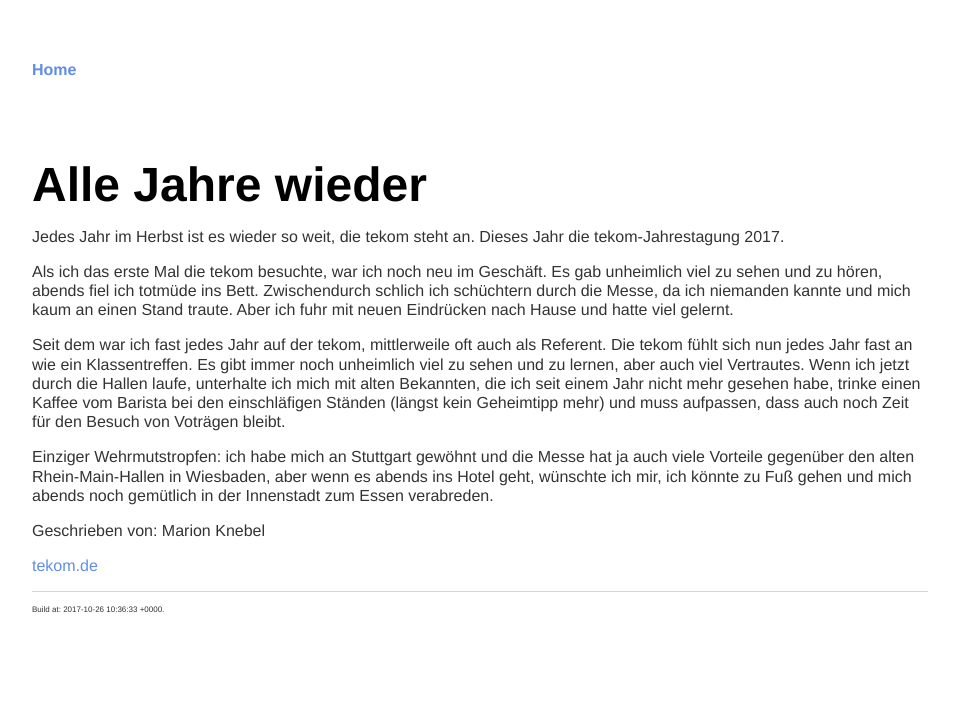
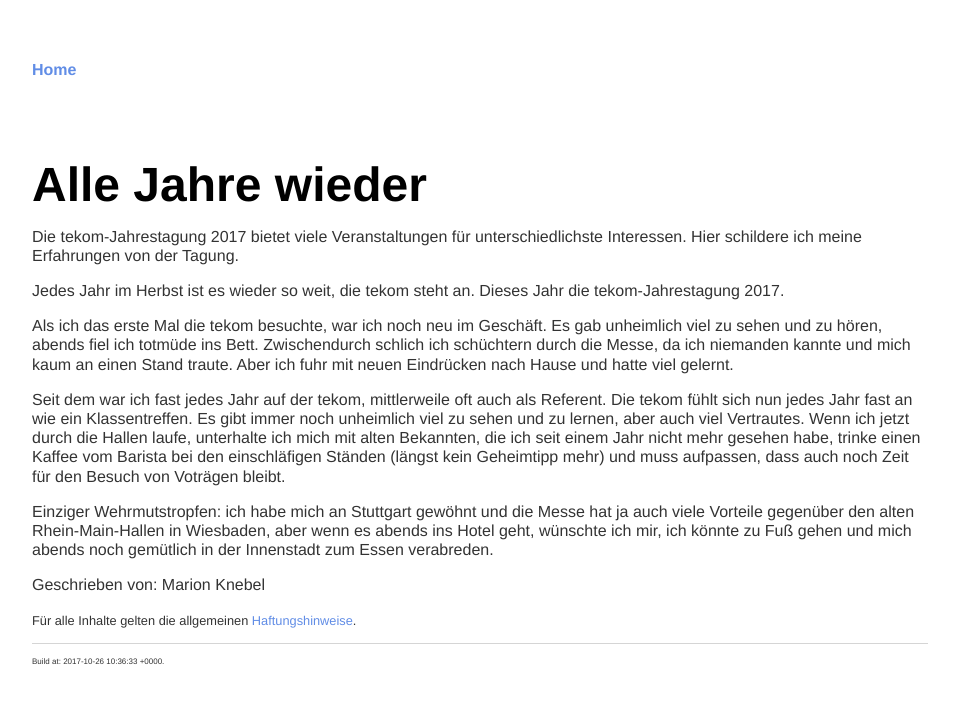
Before and after one commit to parson-AG/tekom2017_markdown_workshop_2, a Jekyll site: the page built from _doc-stories/mknebel.md, in a window 1280 px wide. Shown: the top 703 px of the page, without its empty margins (160-1119 px from the left). Built offline with Jekyll 4.4.1, drawn with Linux system fonts in a browser that asks for light colours.

Commit message:
Update mknebel.md

```diff
--- a/_doc-stories/mknebel.md
+++ b/_doc-stories/mknebel.md
@@ -5,6 +5,8 @@ author: Marion Knebel
 ---
 
 # Alle Jahre wieder
+
+{% include intro var='Bewertung' %}
 
 Jedes Jahr im Herbst ist es wieder so weit, die tekom steht an. Dieses Jahr die {{site.tagung}}.
 
@@ -16,4 +18,4 @@ Einziger Wehrmutstropfen: ich habe mich an Stuttgart gewöhnt und die Messe hat
 
 Geschrieben von: {{page.author}}
 
-[tekom.de](http://www.tekom.de)
+{% include legalNote %}
```
